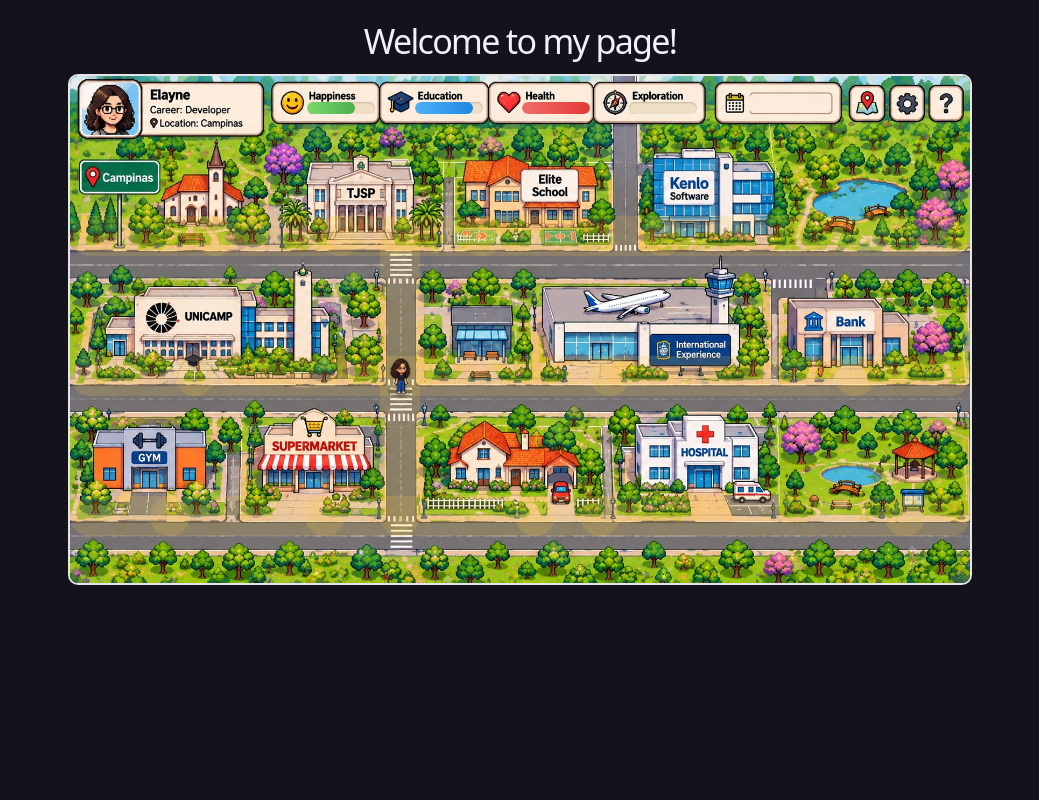
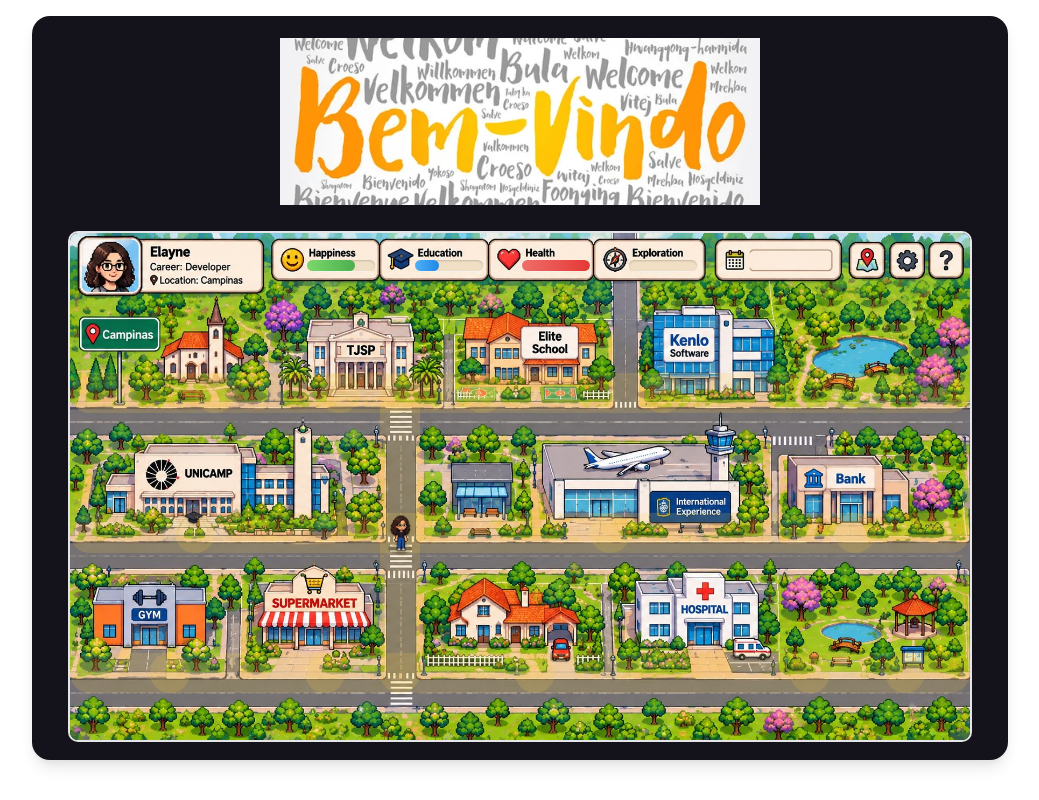
Before and after one commit to elaynecardosojhu-ai/elaynecardosojhu-ai.github.io, a React (Vite) app: page /#/ in a window 1280 px wide. Shown: the whole page, without its empty margins (120-1159 px from the left). Built offline with nearby package versions, Linux system fonts and the light colour scheme.

Commit message:
Shift hospital door right by half its width, lower education baseline to trigger research icon, add welcome sign image in a dark frame with light page background

```diff
--- a/src/game/TownMap.css
+++ b/src/game/TownMap.css
@@ -7,20 +7,33 @@
   width: 100%;
   min-height: 100svh;
   box-sizing: border-box;
+  background: var(--bg);
+}
+
+.town-frame {
+  display: flex;
+  flex-direction: column;
+  align-items: center;
+  gap: 16px;
+  width: 100%;
+  max-width: 940px;
+  padding: 18px;
+  border-radius: 18px;
   background: #14121a;
+  box-shadow: var(--shadow);
 }
 
 .town-header {
   width: 100%;
   max-width: 900px;
   text-align: center;
-  padding: 12px 0 4px;
+  padding: 4px 0;
 }
 
-.town-header h1 {
-  margin: 0;
-  color: #f3f0fa;
-  font-size: clamp(22px, 4vw, 34px);
+.town-header__sign {
+  width: 100%;
+  max-width: 480px;
+  height: auto;
 }
 
 .town-map-wrap {
--- a/src/game/TownMap.tsx
+++ b/src/game/TownMap.tsx
@@ -16,6 +16,7 @@ import hatSprite from '../assets/characters/grad-hat.png'
 import diplomaSprite from '../assets/characters/grad-diploma.png'
 import passportSprite from '../assets/characters/passport.png'
 import townBackground from '../assets/town-profile.jpg'
+import welcomeSign from '../assets/welcomesign.png'
 import { BUILDINGS, MAP_HEIGHT, MAP_WIDTH, type Building } from './buildings'
 import {
   doorPoint,
@@ -180,7 +181,7 @@ function spawnCompanionPoints(avoid: Point): Point[] {
 // from buildings visited. Health works differently -- see HEALTH_* below --
 // it decays continuously rather than spiking and settling.
 const BASE_HAPPINESS = 70
-const BASE_EDUCATION = 85
+const BASE_EDUCATION = 35
 const MIN_HAPPINESS = 8
 
 // How long a stat takes to decay back down from its event-triggered spike
@@ -1185,10 +1186,11 @@ export default function TownMap() {
 
   return (
     <div className="town">
-      <header className="town-header">
-        <h1>Welcome to my page!</h1>
-      </header>
-      <div className="town-map-wrap">
+      <div className="town-frame">
+        <header className="town-header">
+          <img src={welcomeSign} alt="Welcome to my page!" className="town-header__sign" />
+        </header>
+        <div className="town-map-wrap">
         <img src={townBackground} alt="" className="town-map-wrap__background" />
 
         <div className="town-hud-bar town-hud-bar--happiness">
@@ -1433,6 +1435,7 @@ export default function TownMap() {
           )}
         </svg>
       </div>
+      </div>
 
       {nearBuilding && !modalBuilding && (
         <button className="town-enter-prompt" onClick={() => enterBuilding(nearBuilding)}>
--- a/src/game/buildings.ts
+++ b/src/game/buildings.ts
@@ -142,7 +142,7 @@ export const BUILDINGS: Building[] = [
     y: 340,
     width: 140,
     height: 90,
-    doorOffsetX: -140,
+    doorOffsetX: 70,
     flavor: "A reminder to take care of yourself — health comes before deadlines.",
     returnFlavor: 'All good here, just a check-up.',
   },
```
Also changed, not shown: src/assets/welcomesign.jpg (added), src/assets/welcomesign.png (added).
